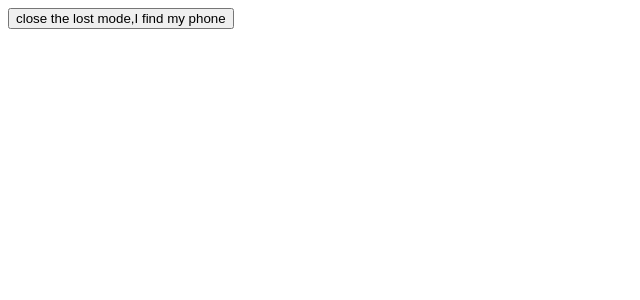
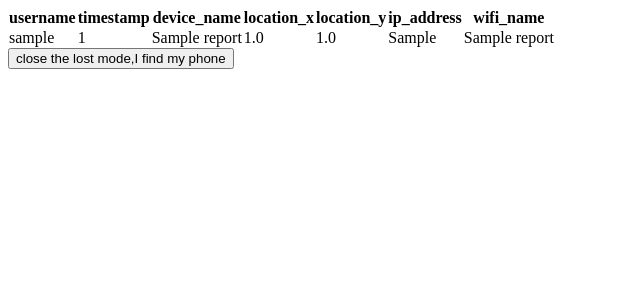
Before and after one commit to myang321/FinderServer, a Django app: template finder_server/templates/finder_server/report.html in a window 1280 px wide. Shown: the top 300 px of the page, without its empty margins (0-640 px from the left). Run offline with Django 3.2, Linux system fonts and the light colour scheme; tables that the repository leaves empty hold one stand-in row (values such as "Sample post"); the template is opened without the code that fills it: values that come from a table or form of the project are taken from there, most other values are stand-ins (such as "Sample title", 1, 10 or a date in 2020).

Commit message:
add upload report information

```diff
--- a/finder_server/models.py
+++ b/finder_server/models.py
@@ -26,6 +26,13 @@ class Report(models.Model):
     ip_addr = models.CharField(max_length=50)
     wifi_name = models.CharField(max_length=50)
 
+    @classmethod
+    def create(cls, uid, timestamp,device_name,location_x,location_y,ip_addr,wifi_name):
+        report = cls(uid=uid,timestamp=timestamp,
+                         device_name=device_name,location_x=location_x,location_y=location_y,ip_addr=ip_addr,
+                         wifi_name=wifi_name)
+        return report
+
 
 class Img(models.Model):
     iid = models.AutoField(primary_key=True)
--- a/finder_server/templates/finder_server/report.html
+++ b/finder_server/templates/finder_server/report.html
@@ -5,10 +5,34 @@
     <title></title>
 </head>
 <body>
-<form class="form" method="post" action="{% url 'close_lost_mode' %} " >
+<table cellspacing="0">
+    <tr>
+        <th>username</th>
+        <th>timestamp</th>
+        <th>device_name</th>
+        <th>location_x</th>
+        <th>location_y</th>
+        <th>ip_address</th>
+        <th>wifi_name</th>
+
+    </tr>
+    {% for t in reports %}
+
+        <td>{{ username }}</td>
+        <td>{{ t.timestamp }}</td>
+        <td>{{ t.device_name }}</td>
+        <td>{{ t.location_x }}</td>
+        <td>{{ t.location_y }}</td>
+        <td>{{ t.ip_addr }}</td>
+        <td>{{ t.wifi_name }}</td>
+    {% endfor %}
+
+
+
+</table>
+<form class="form" method="post" action="{% url 'close_lost_mode' %} ">
     {% csrf_token %}
     <input type="submit" value="close the lost mode,I find my phone">
-    </form>
-
+</form>
 </body>
 </html>
--- a/finder_server/urls.py
+++ b/finder_server/urls.py
@@ -13,4 +13,6 @@ urlpatterns = [
     url(r'^start_lost_mode$', views.start_lost_mode, name='start_lost_mode'),
     url(r'^close_lost_mode$', views.close_lost_mode, name='close_lost_mode'),
     url(r'^login_mobile$', views.login_mobile, name='login_mobile'),
+    url(r'^upload_report_mobile$', views.upload_report_mobile, name='upload_report_mobile'),
+
 ]
```
Also changed, not shown: finder_server/utils.py (+15 -0 lines), finder_server/views.py (+18 -4 lines).
